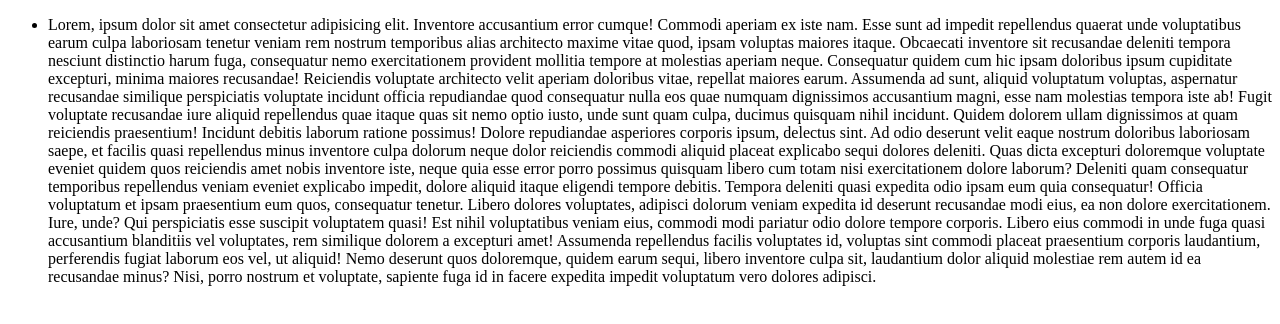
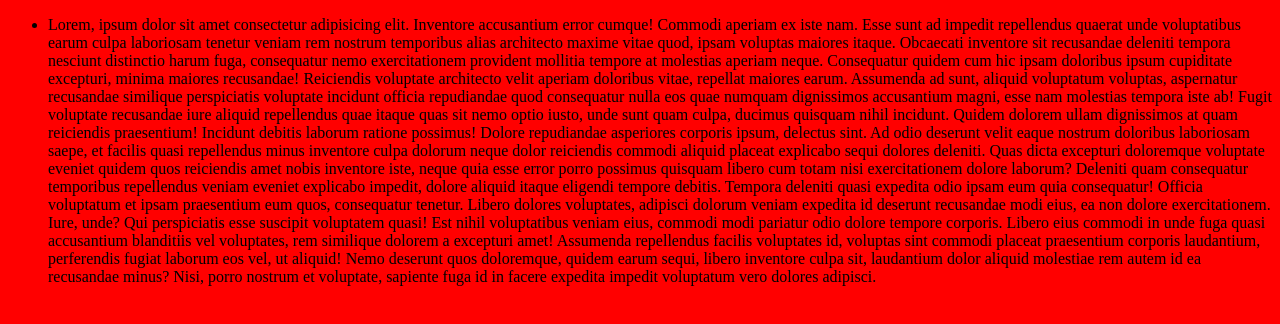
Before and after one commit to Tobless-scripts/FirstCollab, a plain HTML site: page HTML/blog.html in a window 1280 px wide. Drawn offline with Linux system fonts and the light colour scheme; files that its build step writes are made by us from their sources.

Commit message:
old commit

```diff
--- a/HTML/blog.html
+++ b/HTML/blog.html
@@ -3,6 +3,7 @@
 <head>
     <meta charset="UTF-8">
     <meta name="viewport" content="width=device-width, initial-scale=1.0">
+    <link rel="stylesheet" href="blog.css">
     <title>Document</title>
 </head>
 <body>
--- /dev/null
+++ b/blog.css
@@ -0,0 +1,3 @@
+body {
+    background-color: red;
+}
```
